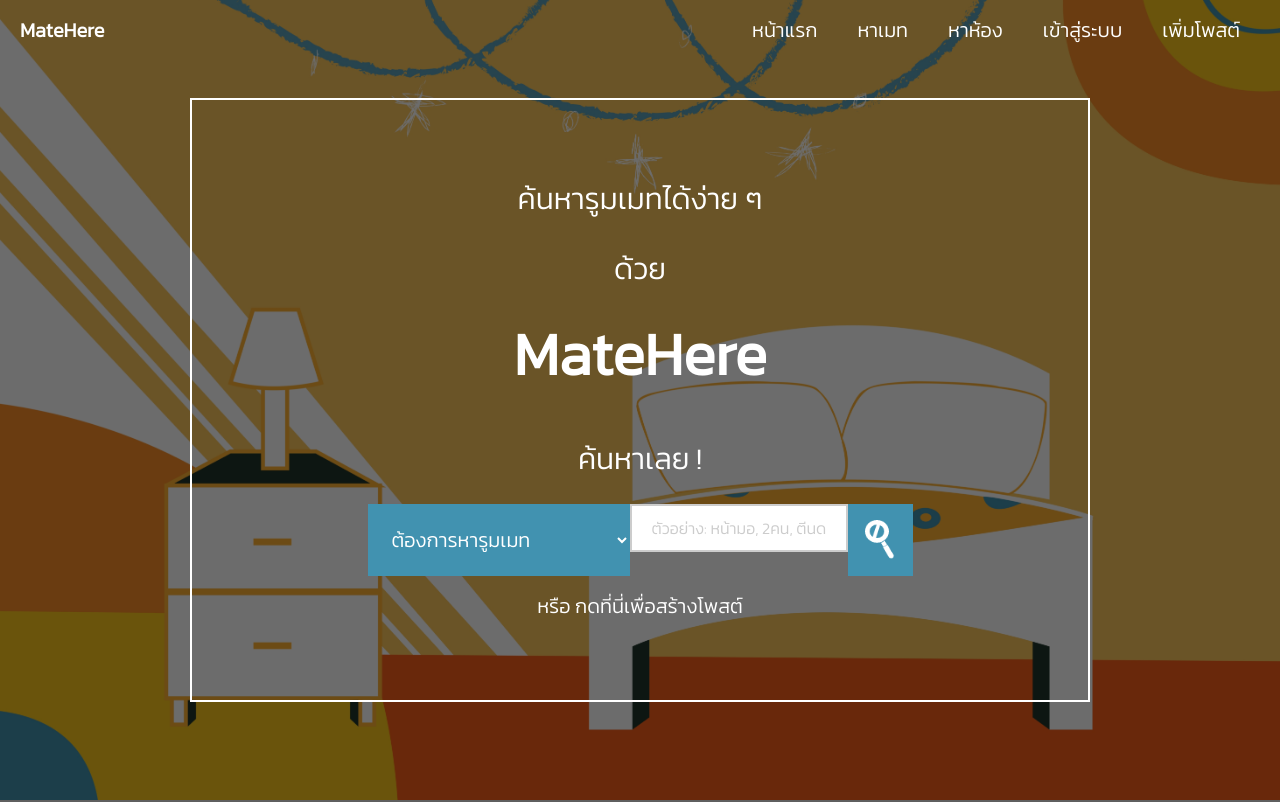
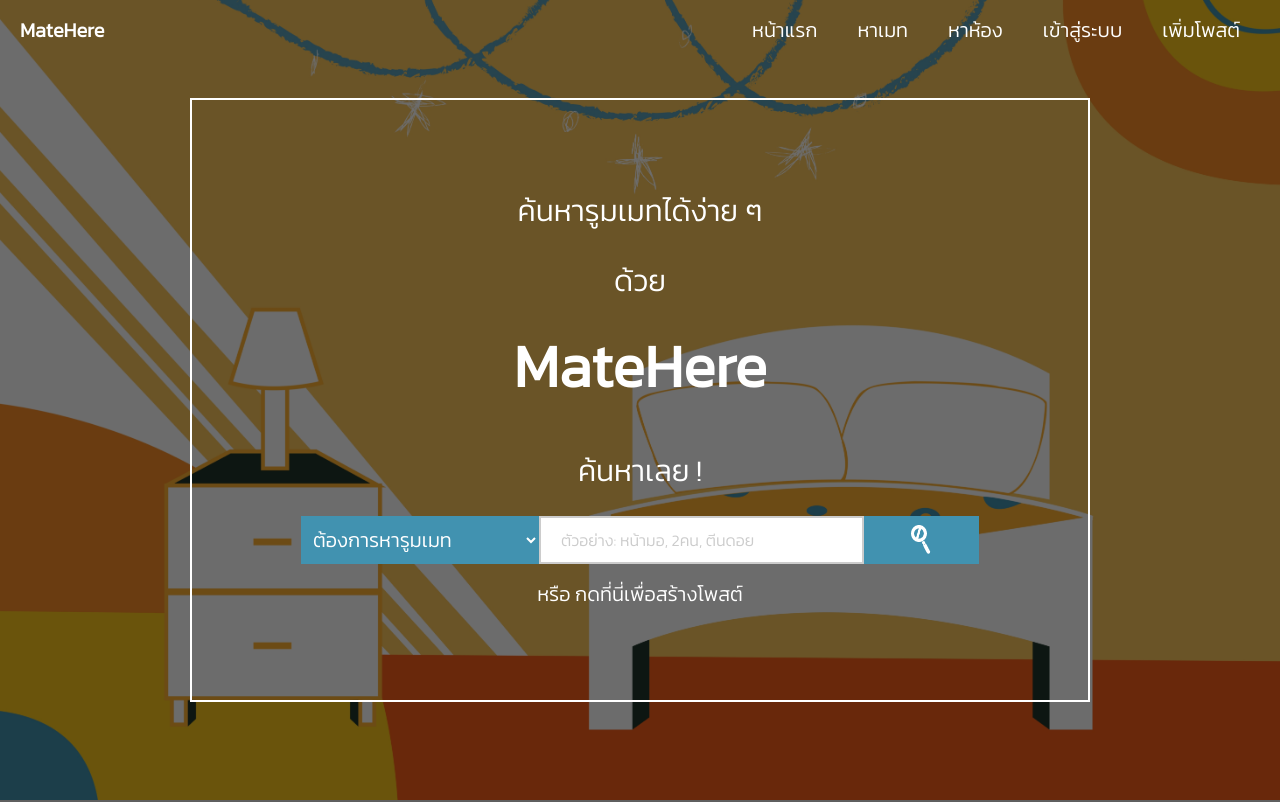
Before and after one commit to Cruzel28/react-matehere, a React (Create React App) app: page / in a window 1280 px wide. Shown: the top 802 px of the page. Built offline with nearby package versions, Linux system fonts and the light colour scheme; grey boxes are pictures that could not be loaded.

Commit message:
Update Home.js update-searchbar

```diff
--- a/src/pages/Home.js
+++ b/src/pages/Home.js
@@ -24,10 +24,11 @@ const TextBox = styled.div`
 
 const SearchBar = styled.div`
   display: flex;
+
 `;
 
 const InputBox = styled.input`
-  width: 100%;
+  width: 20rem;
   height: fit-content;
   box-sizing: border-box;
   border: 2px solid #ccc;
@@ -45,8 +46,9 @@ const InputBox = styled.input`
 const SearchDropdown = styled.select`
   display: flex;
   position: relative;
-  width: auto;
-  padding: 1rem;
+  width: fit-content;
+  height: fit-content;
+  padding: 8px;
   border: none;
   background-color: #4192b0;
 
@@ -82,7 +84,7 @@ const Button = styled.button`
   background-color: #4192b0;
   background-image: url(${(props) => props.src});
   background-repeat: no-repeat;
-  background-size: 1.5rem 2rem;
+  background-size: 1rem 1.5rem;
   background-position: center;
 
   &:hover {
```
